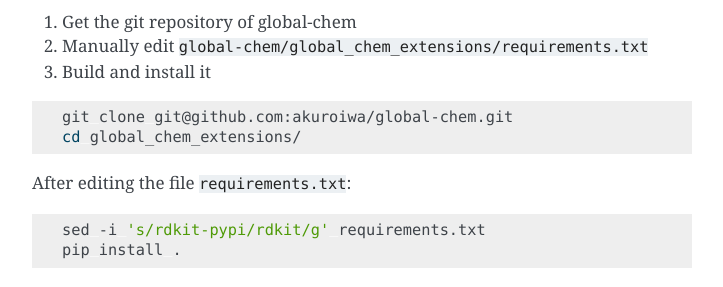
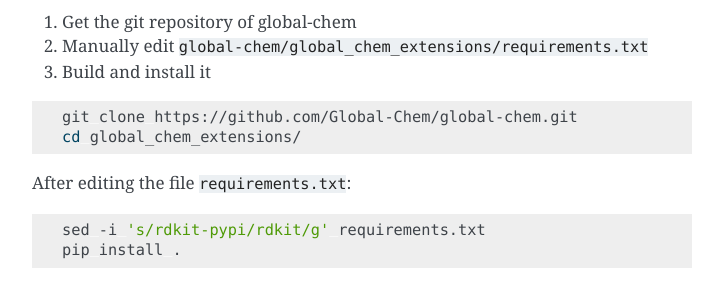
Before and after one commit to akuroiwa/chess-ant, a Sphinx documentation site: the page built from doc/o_unilateralis.rst, in a window 1280 px wide and 900 px high, scrolled down 1185 px. Shown: the part 152-439 px from the top of the window, without its empty margins (388-1111 px from the left). Built offline with Sphinx 7.4.7, drawn with Linux system fonts in a browser that asks for light colours.

Commit message:
Wrong uri.

```diff
--- a/doc/o_unilateralis.rst
+++ b/doc/o_unilateralis.rst
@@ -68,7 +68,7 @@
 
 .. code-block:: bash
 
-   git clone git@github.com:akuroiwa/global-chem.git
+   git clone https://github.com/Global-Chem/global-chem.git
    cd global_chem_extensions/
 
 After editing the file :file:`requirements.txt`:
```
